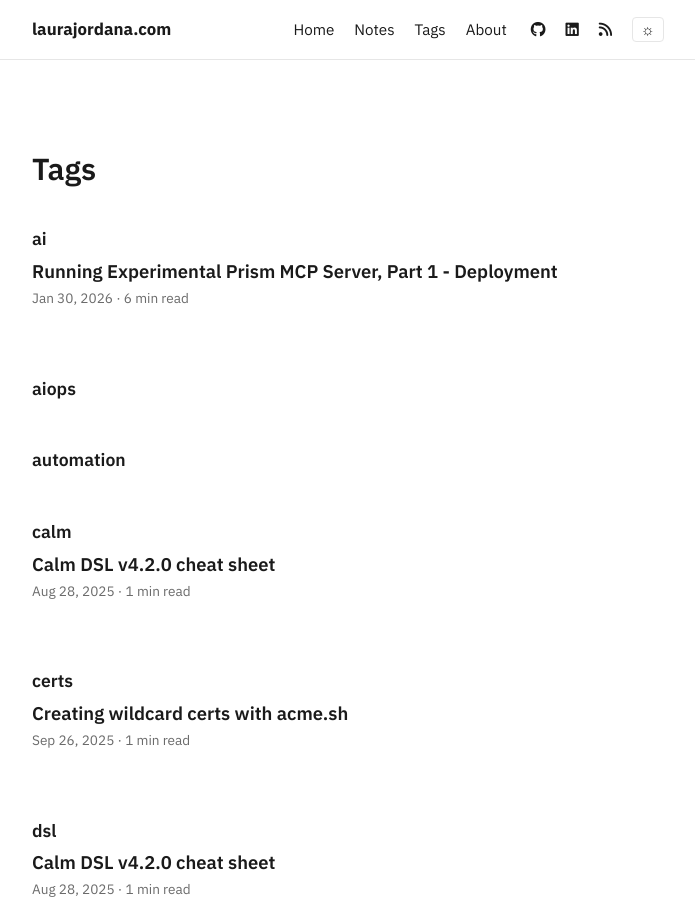
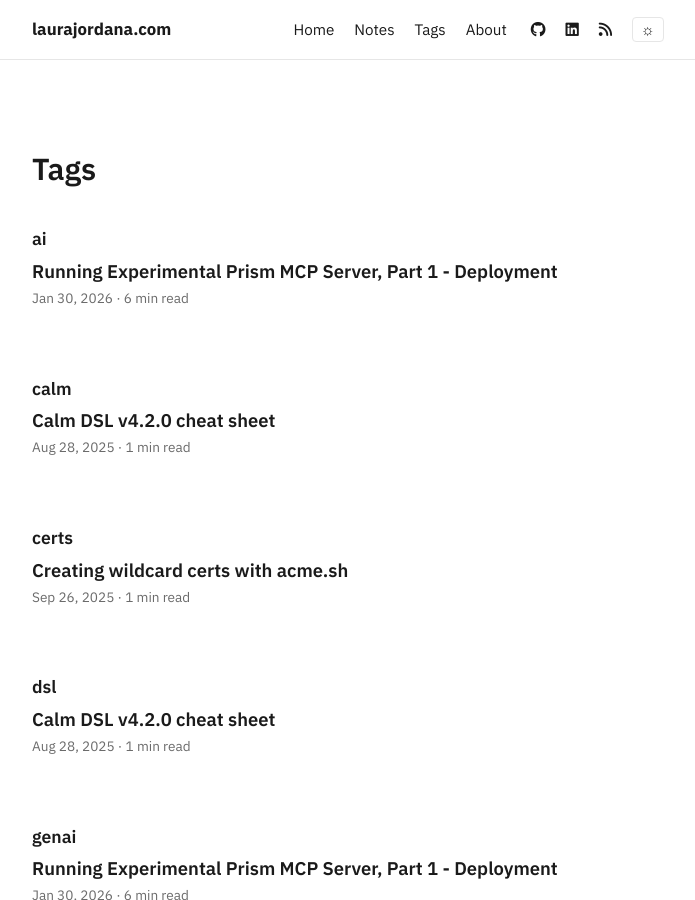
Before and after one commit to lauramariel/lauramariel.github.io, a Jekyll site: the page built from tags.html, in a window 1280 px wide and 900 px high. Shown: the whole window, without its empty margins (292-987 px from the left). Built offline with Jekyll 4.4.1, drawn with Linux system fonts in a browser that asks for light colours; nearby versions of some CDN libraries; comment, search, counter and statistics services are not loaded.

Commit message:
Skip tag headings with no publicly visible posts

```diff
--- a/tags.html
+++ b/tags.html
@@ -8,6 +8,13 @@ layout: page
 {% for tag in tags %}
   {% assign tag_name = tag[0] %}
   {% assign tag_posts = tag[1] %}
+  {% assign visible_count = 0 %}
+  {% for post in tag_posts %}
+    {% if post.render != false %}
+      {% assign visible_count = visible_count | plus: 1 %}
+    {% endif %}
+  {% endfor %}
+  {% if visible_count > 0 %}
     <h2 id="{{ tag_name | slugify }}" class="tag-heading">{{ tag_name }}</h2>
     <div class="post-list">
       {% for post in tag_posts %}
@@ -16,5 +23,6 @@ layout: page
         {% endif %}
       {% endfor %}
     </div>
+  {% endif %}
 {% endfor %}
 </div>
```
Lines whose indentation alone changed are shown as unchanged.
